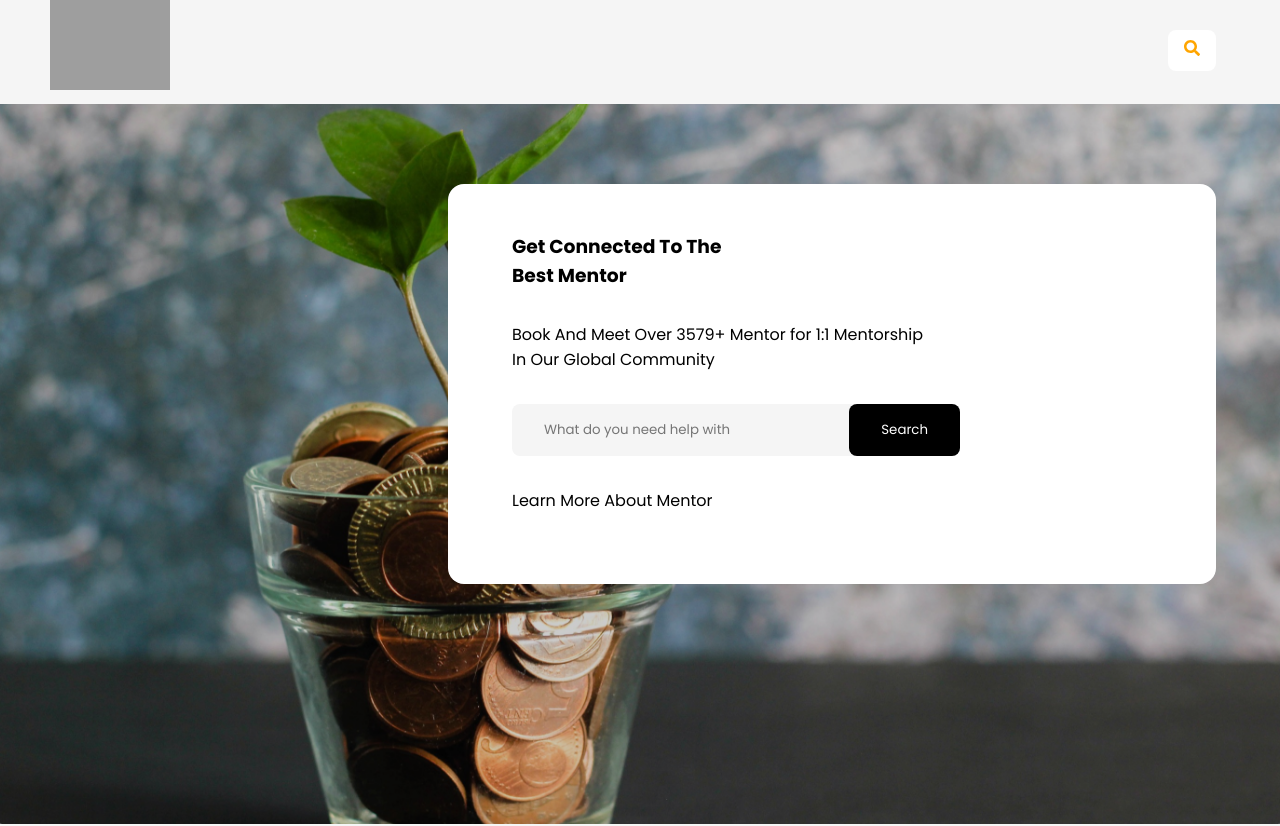
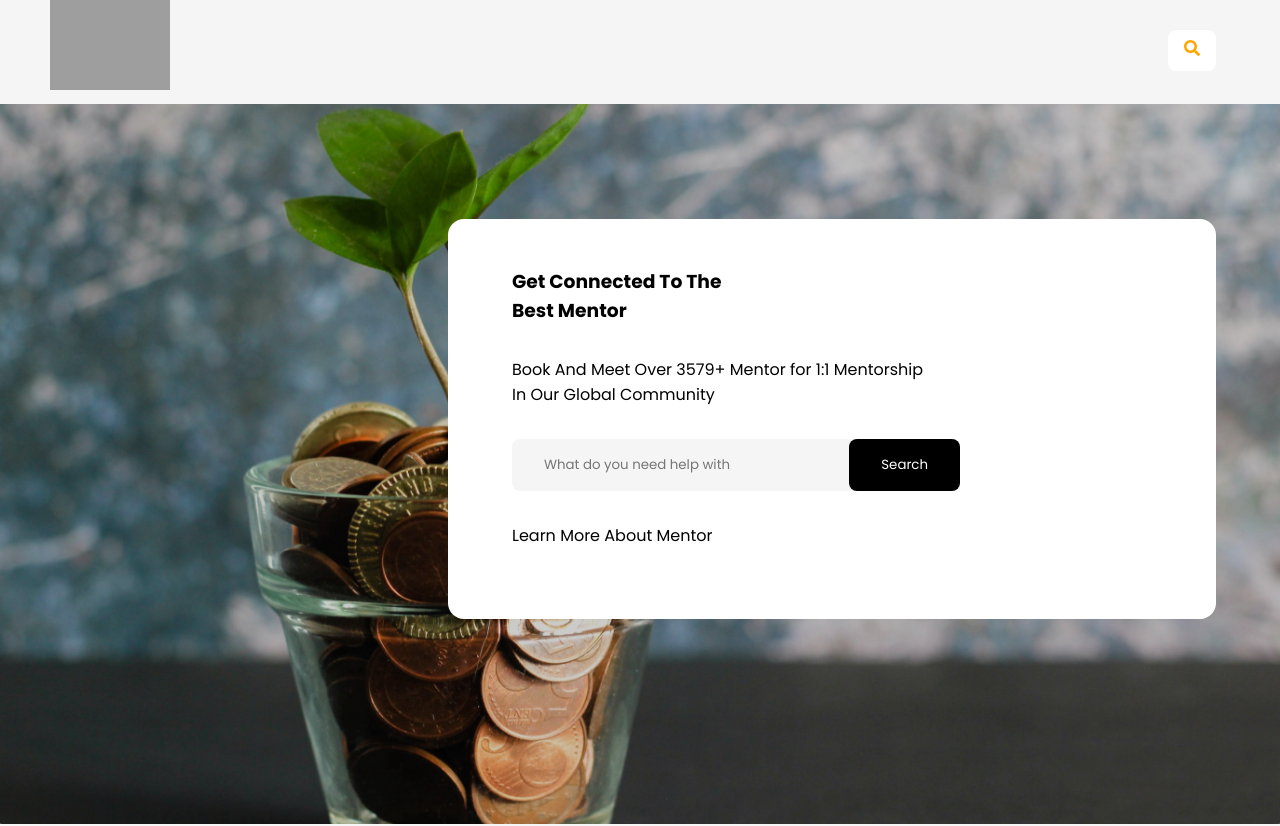
Before and after one commit to muhozajohn/Budgie, a React (Vite) app: page /Mentorship in a window 1280 px wide. Shown: the top 826 px of the page. Built offline with nearby package versions, Linux system fonts and the light colour scheme; grey boxes are pictures that could not be loaded.

Commit message:
fixing Search input

```diff
--- a/src/components/Mentorship/mentor.css
+++ b/src/components/Mentorship/mentor.css
@@ -18,7 +18,7 @@ header {
   border-radius: 1rem;
   margin-top: 5rem;
   right: 0;
- top: 0;
+  margin-top: 10% !important;
   height: 400px;
   display: flex;
   flex-direction: column;
@@ -101,15 +101,18 @@ header {
 .brandi {
   margin-top: 8rem;
 }
-.brand-img{
+.brand-img {
   height: 100%;
 }
-.mentor-brand .mentor-search{
+.mentor-brand .mentor-search {
   /* background-color: transparent; */
   width: 30vw;
 }
-.chua{
+.chua {
   display: flex;
   flex-direction: column;
   gap: 1.3rem;
 }
+
+@media screen AND (max-width: 1) {
+}
```
